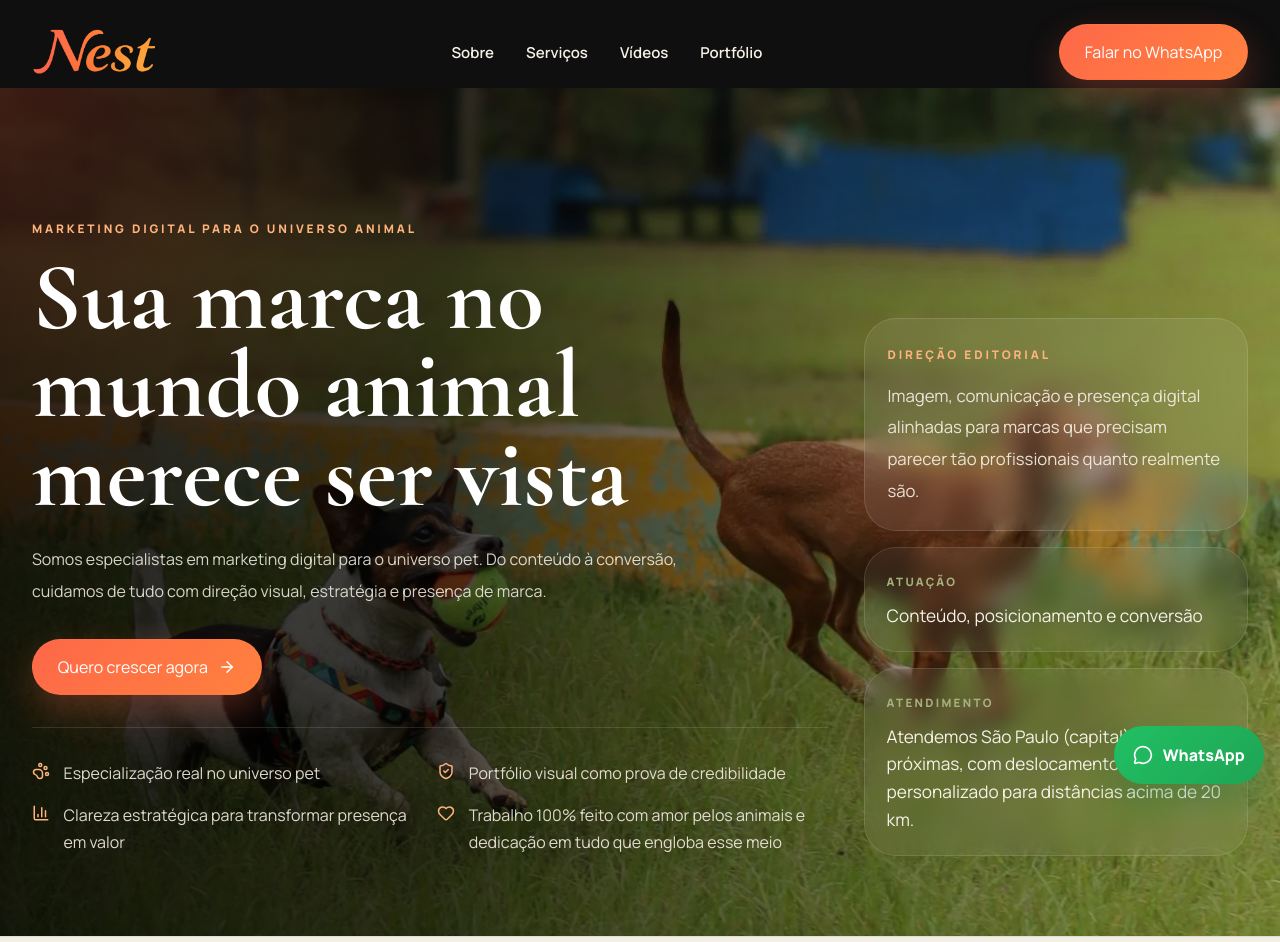
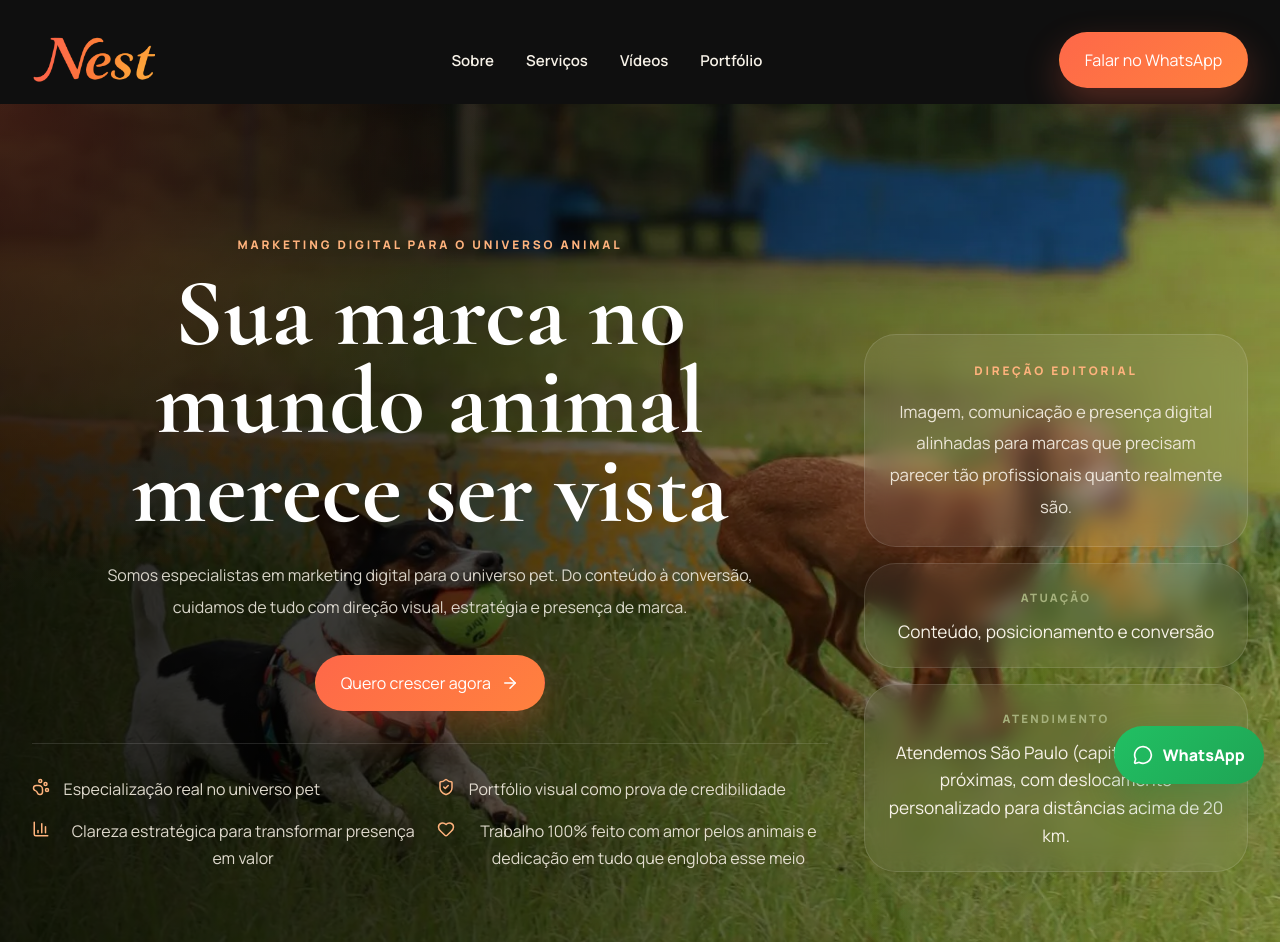
Before and after one commit to Wallaceoll/Nest-Studio-Vercel, a React (Vite) app: page / in a window 1280 px wide. Shown: the top 942 px of the page. Built offline with nearby package versions, Linux system fonts and the light colour scheme.

Commit message:
atualização do header e centralização do texto da home

```diff
--- a/src/styles.css
+++ b/src/styles.css
@@ -162,7 +162,7 @@ button {
   justify-content: space-between;
   gap: 1rem;
   background: var(--surface-deep);
-  padding: 0.5rem 0;
+  padding: 1rem 0;
 }
 
 .brand-link {
@@ -303,7 +303,8 @@ button {
 .hero-content {
   position: relative;
   display: flex;
-  align-items: flex-end;
+  align-items: center;
+  justify-content: center;
   min-height: 90vh;
   padding-top: 7rem;
   padding-bottom: 4rem;
@@ -313,10 +314,12 @@ button {
   display: grid;
   gap: 2.25rem;
   width: 100%;
+  text-align: center;
 }
 
 .hero-copy {
   max-width: 50rem;
+  margin: 0 auto;
 }
 
 .hero-title {
@@ -329,7 +332,7 @@ button {
 
 .hero-description {
   max-width: 42rem;
-  margin: 1.5rem 0 0;
+  margin: 1.5rem auto 0;
   font-size: 1rem;
   line-height: 2;
   color: rgba(247, 242, 232, 0.86);
@@ -340,6 +343,8 @@ button {
   flex-direction: column;
   gap: 0.9rem;
   margin-top: 2rem;
+  align-items: center;
+  justify-content: center;
 }
 
 .hero-highlights {
@@ -348,6 +353,7 @@ button {
   margin-top: 2rem;
   padding-top: 2rem;
   border-top: 1px solid rgba(255, 255, 255, 0.12);
+  justify-content: center;
 }
 
 .hero-highlight {
@@ -1127,6 +1133,10 @@ button {
     padding-bottom: 5rem;
   }
 
+  .hero-highlights {
+    grid-template-columns: repeat(2, minmax(0, 1fr));
+  }
+
   .hero-mini-grid,
   .services-grid,
   .steps-grid,
```
